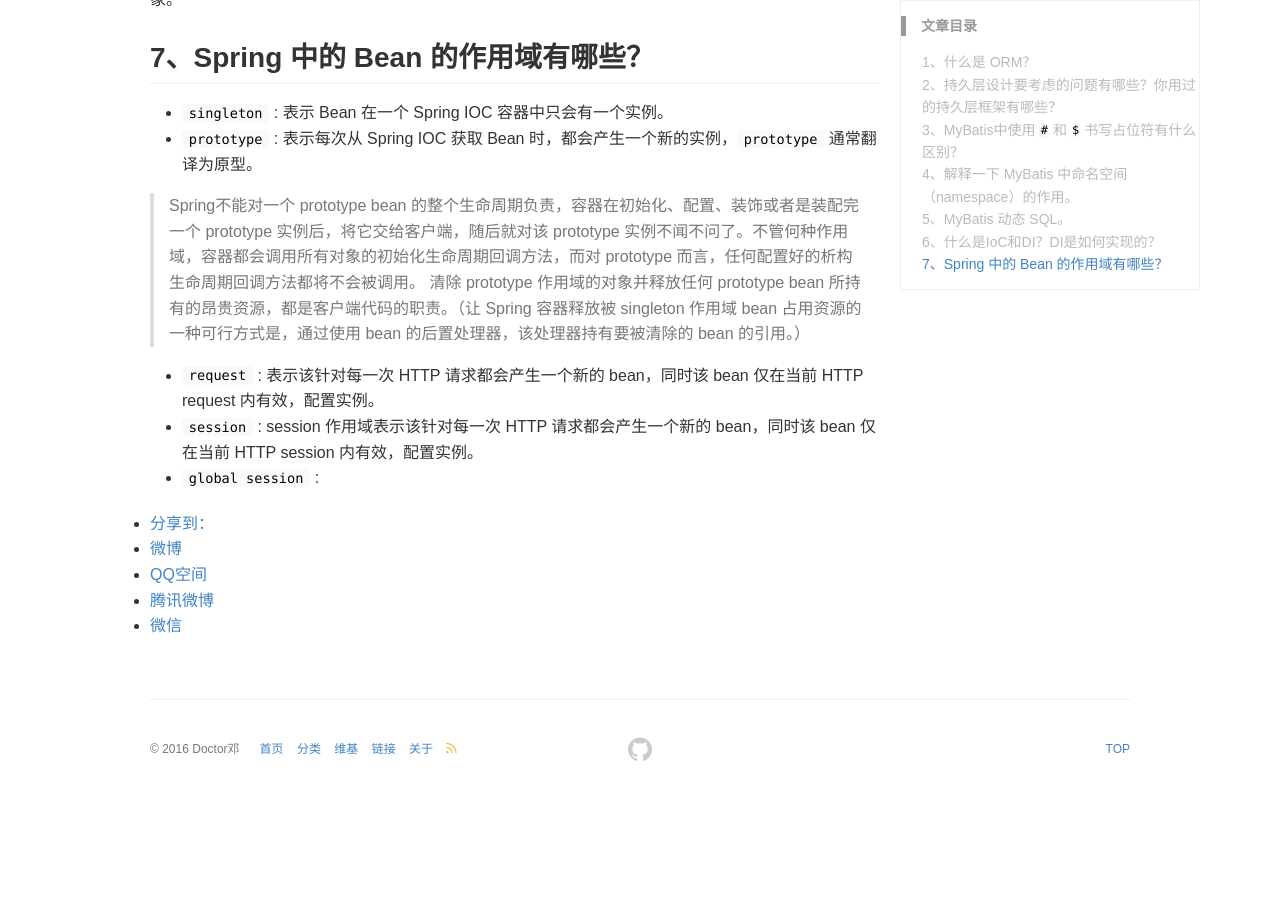
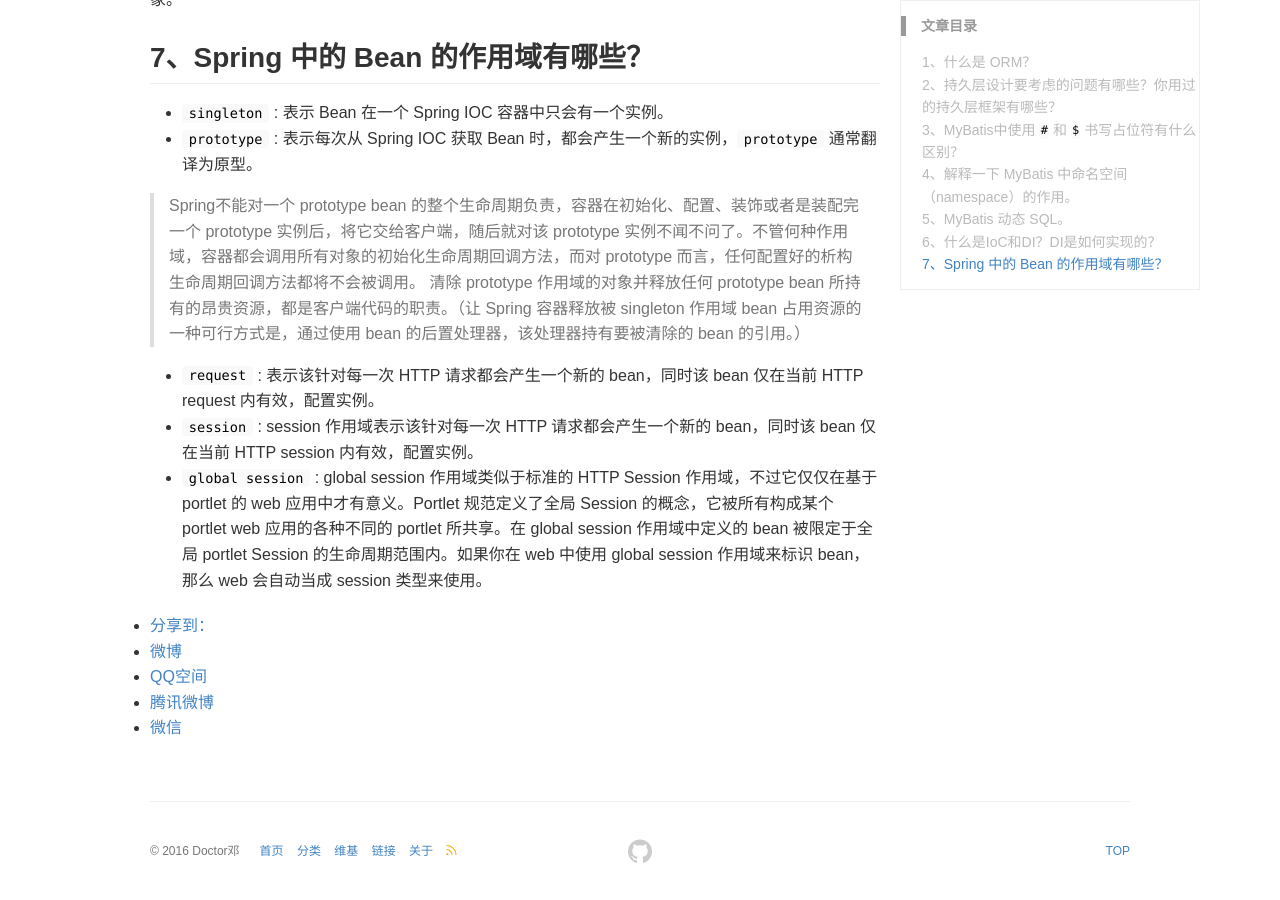
Before and after one commit to DoctorDeng/DoctorDeng.github.io, a Jekyll site: the page built from _posts/2016-09-18-java-SSM.md, in a window 1280 px wide and 900 px high, scrolled down 3640 px. Built offline with Jekyll 4.4.1, drawn with Linux system fonts in a browser that asks for light colours; comment, search, counter and statistics services are not loaded; before the commit the page ends 4438 px from its top, so only the background shows below that.

Commit message:
modify file

```diff
--- a/_posts/2016-09-18-java-SSM.md
+++ b/_posts/2016-09-18-java-SSM.md
@@ -140,4 +140,4 @@ IoC 叫控制反转，是 Inversion of Control 的缩写，DI（Dependency Injec
 
 * `request` : 表示该针对每一次 HTTP 请求都会产生一个新的 bean，同时该 bean 仅在当前 HTTP request 内有效，配置实例。
 * `session` : session 作用域表示该针对每一次 HTTP 请求都会产生一个新的 bean，同时该 bean 仅在当前 HTTP session 内有效，配置实例。
-* `global session` :
+* `global session` : global session 作用域类似于标准的 HTTP Session 作用域，不过它仅仅在基于 portlet 的 web 应用中才有意义。Portlet 规范定义了全局 Session 的概念，它被所有构成某个 portlet web 应用的各种不同的 portlet 所共享。在 global session 作用域中定义的 bean 被限定于全局 portlet Session 的生命周期范围内。如果你在 web 中使用 global session 作用域来标识 bean，那么 web 会自动当成 session 类型来使用。
```
